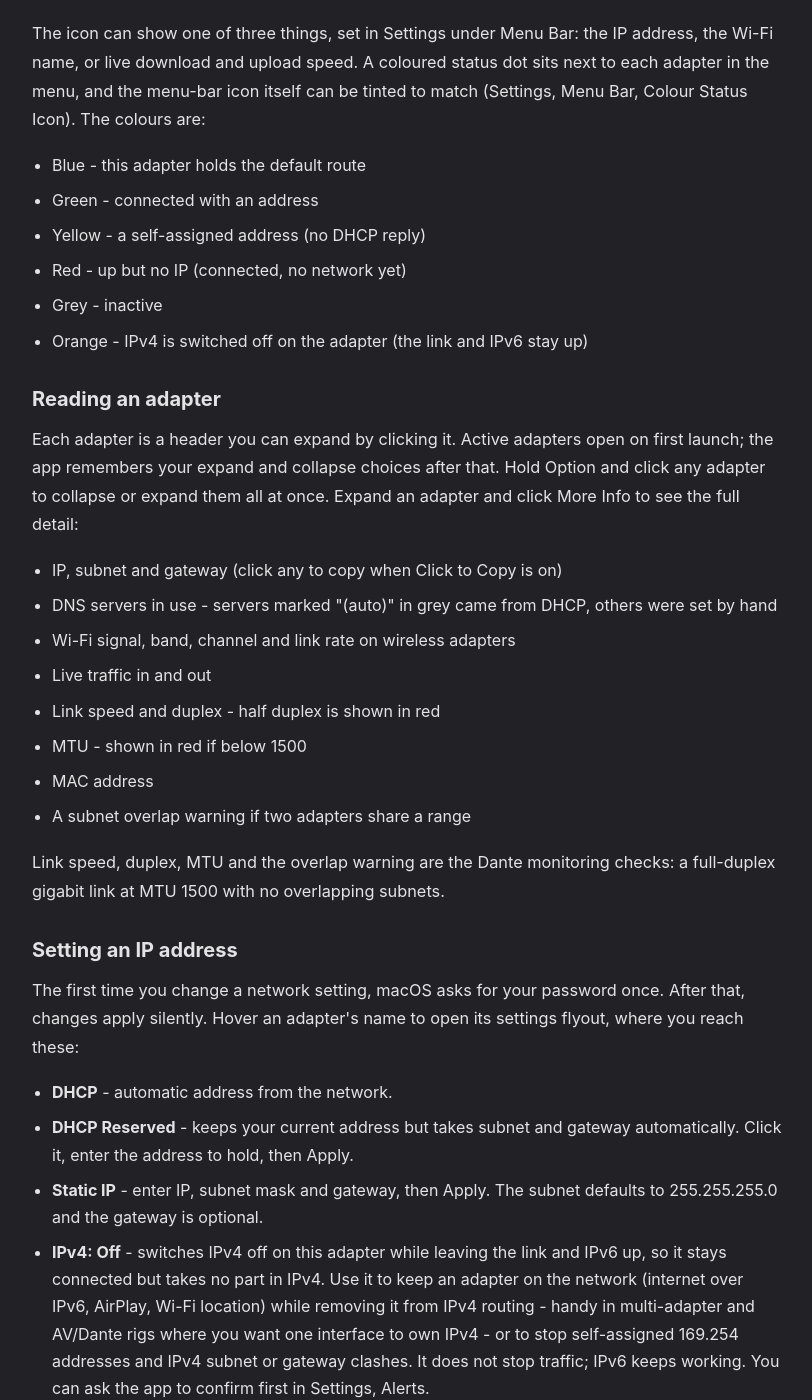
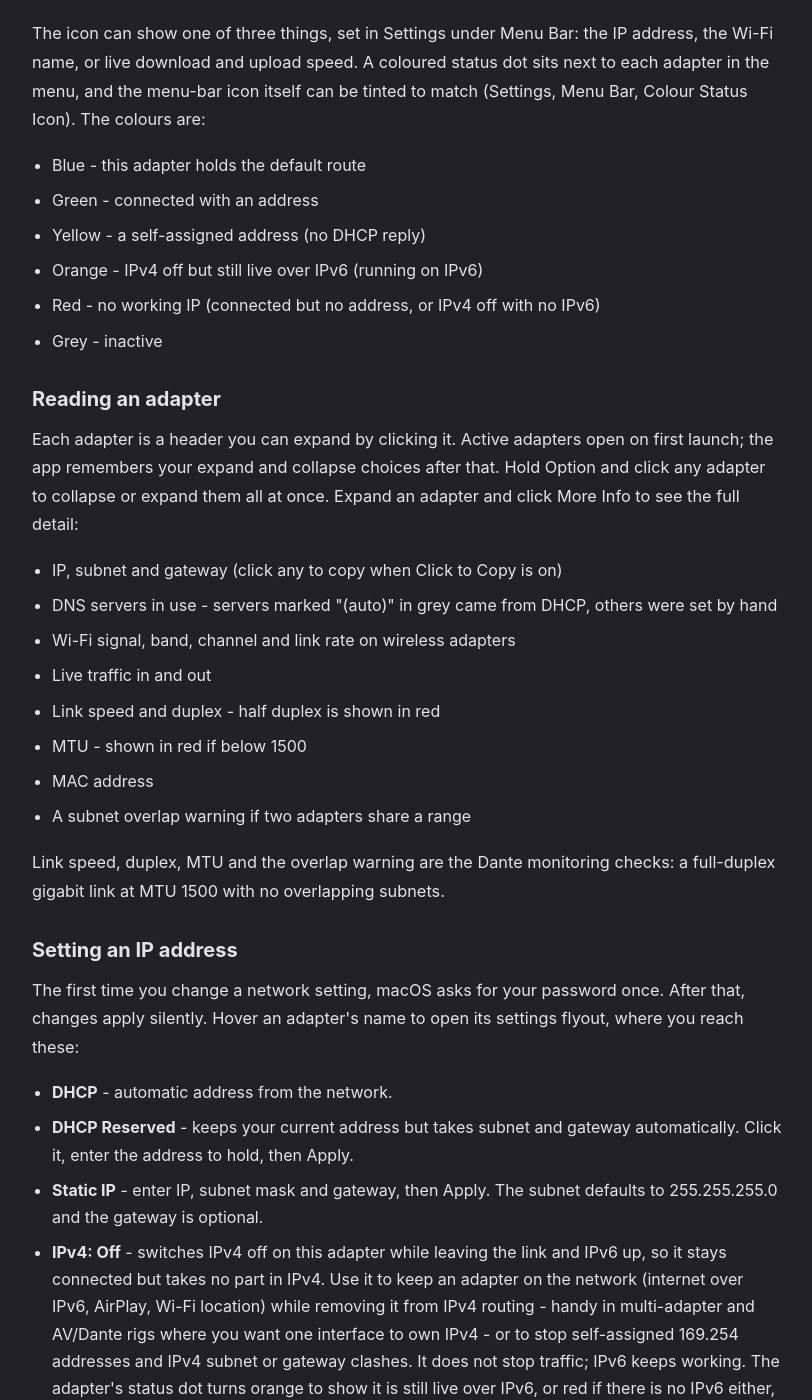
Before and after one commit to BSKapps/bskapps.github.io, a Jekyll site: the page articles/quicker-ip-guide/index.html, which Jekyll copies as it is, in a window 1280 px wide and 1400 px high, scrolled down 356 px. Shown: the whole window, without its empty margins (232-1044 px from the left). Built offline with Jekyll 4.4.1, drawn with Linux system fonts in a browser that asks for light colours; some of the changed text lies outside the part shown.

Commit message:
quicker-ip guide: IPv6-aware status dot legend (orange = IPv6-only, red = no working IP) + IPv4-Off dot explanation

```diff
--- a/articles/quicker-ip-guide/index.html
+++ b/articles/quicker-ip-guide/index.html
@@ -29,9 +29,9 @@
                 <li>Blue - this adapter holds the default route</li>
                 <li>Green - connected with an address</li>
                 <li>Yellow - a self-assigned address (no DHCP reply)</li>
-                <li>Red - up but no IP (connected, no network yet)</li>
+                <li>Orange - IPv4 off but still live over IPv6 (running on IPv6)</li>
+                <li>Red - no working IP (connected but no address, or IPv4 off with no IPv6)</li>
                 <li>Grey - inactive</li>
-                <li>Orange - IPv4 is switched off on the adapter (the link and IPv6 stay up)</li>
             </ul>
 
             <h2>Reading an adapter</h2>
@@ -54,7 +54,7 @@
                 <li><strong>DHCP</strong> - automatic address from the network.</li>
                 <li><strong>DHCP Reserved</strong> - keeps your current address but takes subnet and gateway automatically. Click it, enter the address to hold, then Apply.</li>
                 <li><strong>Static IP</strong> - enter IP, subnet mask and gateway, then Apply. The subnet defaults to 255.255.255.0 and the gateway is optional.</li>
-                <li><strong>IPv4: Off</strong> - switches IPv4 off on this adapter while leaving the link and IPv6 up, so it stays connected but takes no part in IPv4. Use it to keep an adapter on the network (internet over IPv6, AirPlay, Wi-Fi location) while removing it from IPv4 routing - handy in multi-adapter and AV/Dante rigs where you want one interface to own IPv4 - or to stop self-assigned 169.254 addresses and IPv4 subnet or gateway clashes. It does not stop traffic; IPv6 keeps working. You can ask the app to confirm first in Settings, Alerts.</li>
+                <li><strong>IPv4: Off</strong> - switches IPv4 off on this adapter while leaving the link and IPv6 up, so it stays connected but takes no part in IPv4. Use it to keep an adapter on the network (internet over IPv6, AirPlay, Wi-Fi location) while removing it from IPv4 routing - handy in multi-adapter and AV/Dante rigs where you want one interface to own IPv4 - or to stop self-assigned 169.254 addresses and IPv4 subnet or gateway clashes. It does not stop traffic; IPv6 keeps working. The adapter's status dot turns orange to show it is still live over IPv6, or red if there is no IPv6 either, so you can tell at a glance whether anything is still getting through. You can ask the app to confirm first in Settings, Alerts.</li>
                 <li><strong>Renew DHCP</strong> - forces a fresh lease. You get a notice telling you whether the address changed.</li>
                 <li><strong>Restore</strong> - after turning IPv4 off or applying a preset, returns the adapter to its previous settings.</li>
             </ul>
```
